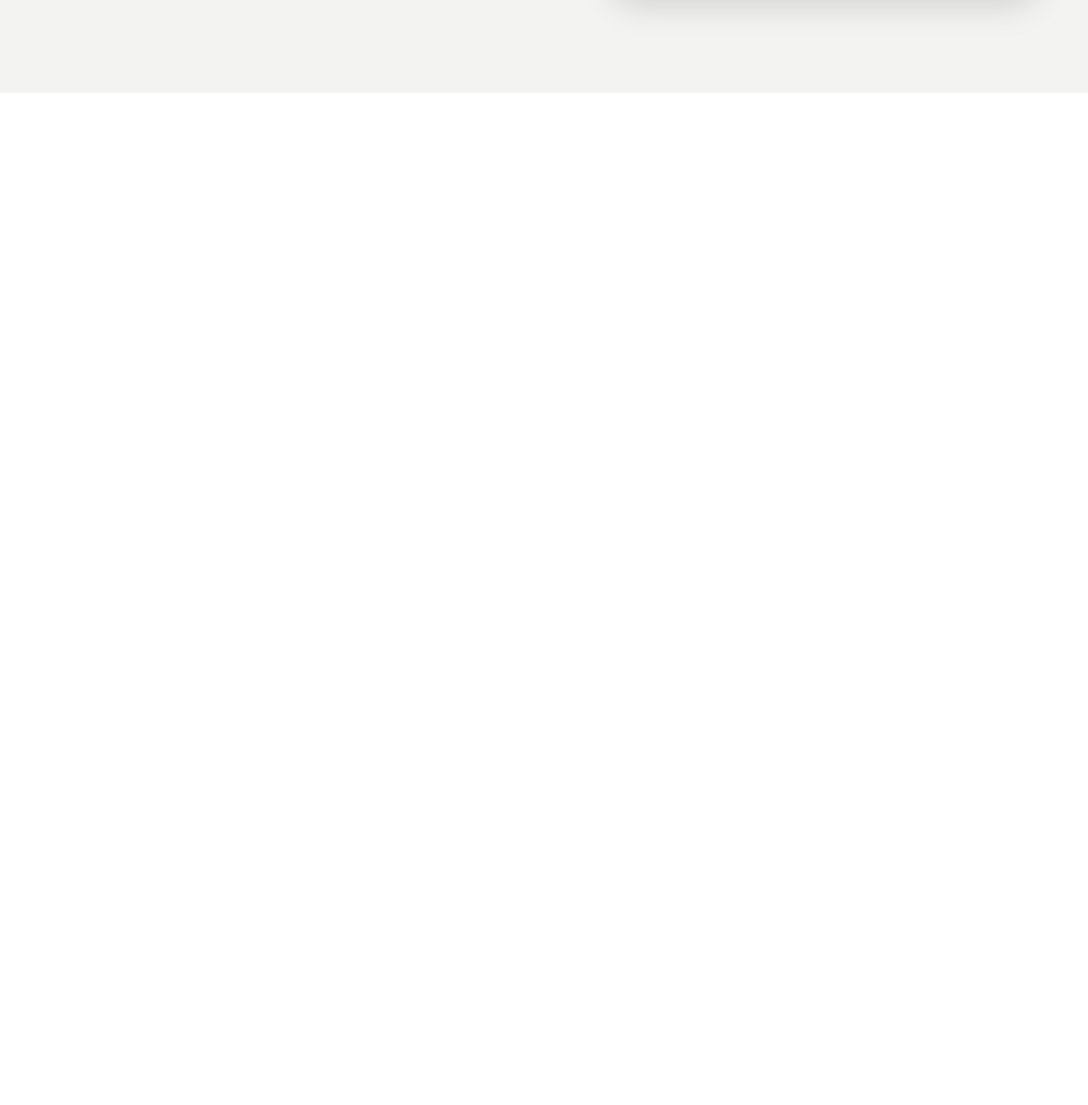
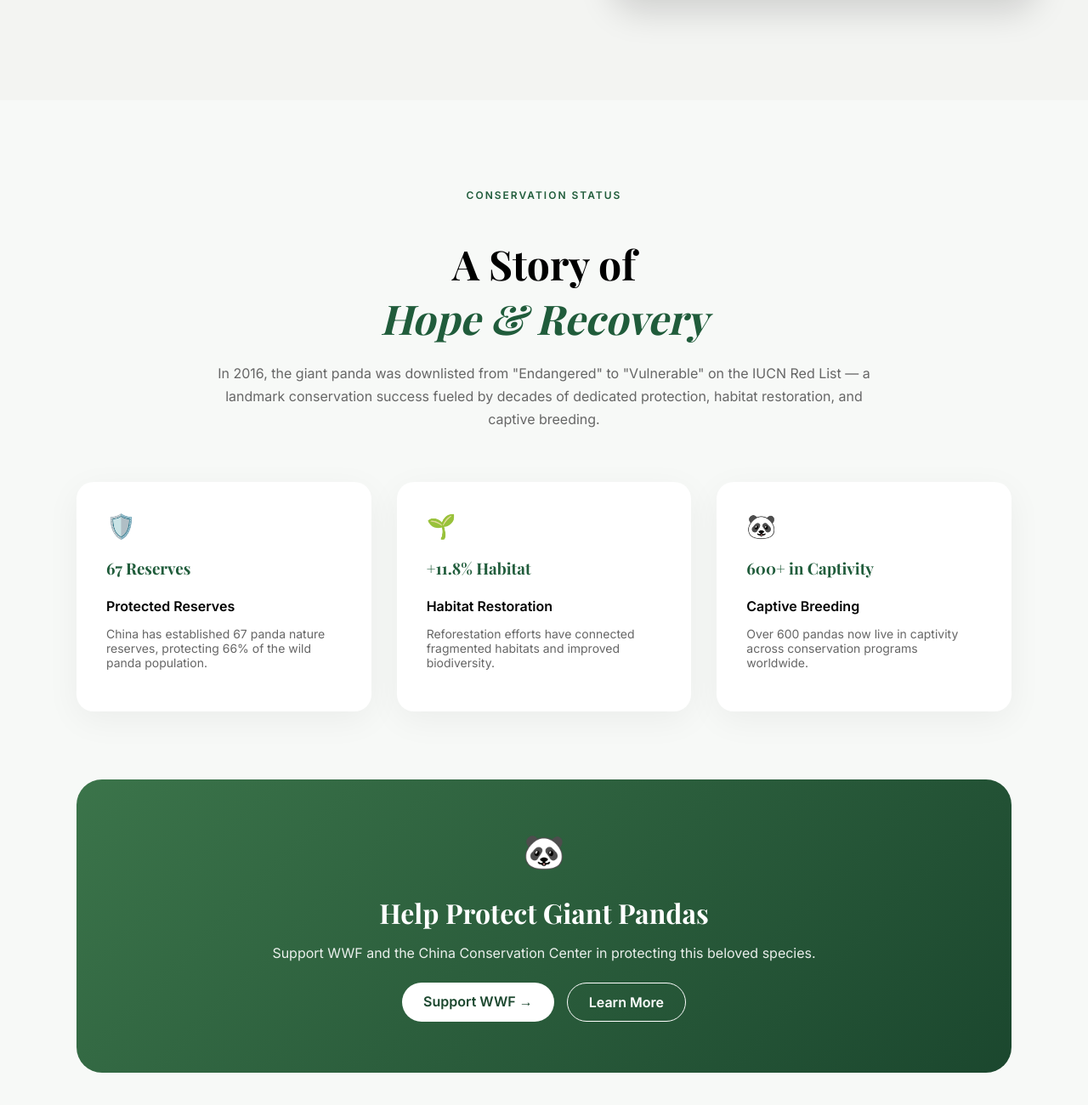
Before and after one commit to mohameddoumi10/Panda, a plain HTML site: page index.html in a window 1280 px wide. Shown: the part 3270-4570 px from the top of the page at 85% size. Before the commit the page ends 3379 px from the top, so only its background shows below. Drawn offline with nearby package versions, Linux system fonts and the light colour scheme; a web font is replaced by a local one.

Commit message:
conservation status Section

```diff
--- a/index.html
+++ b/index.html
@@ -6,6 +6,11 @@
     <meta name="viewport" content="width=device-width, initial-scale=1.0">
     <link rel="stylesheet" href="style.css">
     <title>The giant panda</title>
+    <link rel="preconnect" href="https://fonts.googleapis.com">
+    <link rel="preconnect" href="https://fonts.gstatic.com" crossorigin>
+    <link
+        href="https://fonts.googleapis.com/css2?family=Playfair+Display:ital,wght@0,600;0,700;1,600;1,700&family=Inter:wght@400;500;600;700&display=swap"
+        rel="stylesheet">
 </head>
 
 <body>
@@ -181,5 +186,78 @@
             </div>
         </div>
     </div>
+    <!-- maya -->
+    <div class="conservation-section">
+        <div class="conservation-container">
+
+            <!-- Header -->
+            <div class="conservation-header">
+                <span class="conservation-subtitle">CONSERVATION STATUS</span>
+
+                <h2 class="conservation-title">
+                    A Story of <br>
+                    <span class="conservation-highlight">Hope & Recovery</span>
+                </h2>
+
+                <p class="conservation-description">
+                    In 2016, the giant panda was downlisted from "Endangered" to "Vulnerable" on the IUCN Red List — a
+                    landmark conservation success fueled by decades of dedicated protection, habitat restoration, and
+                    captive breeding.
+                </p>
+            </div>
+
+            <!-- Cards -->
+            <div class="conservation-grid">
+
+                <div class="conservation-card">
+                    <div class="conservation-icon">🛡️</div>
+                    <h3 class="conservation-stat">67 Reserves</h3>
+                    <h4 class="conservation-card-title">Protected Reserves</h4>
+                    <p class="conservation-text">
+                        China has established 67 panda nature reserves, protecting 66% of the wild panda population.
+                    </p>
+                </div>
+
+                <div class="conservation-card">
+                    <div class="conservation-icon">🌱</div>
+                    <h3 class="conservation-stat">+11.8% Habitat</h3>
+                    <h4 class="conservation-card-title">Habitat Restoration</h4>
+                    <p class="conservation-text">
+                        Reforestation efforts have connected fragmented habitats and improved biodiversity.
+                    </p>
+                </div>
+
+                <div class="conservation-card">
+                    <div class="conservation-icon">🐼</div>
+                    <h3 class="conservation-stat">600+ in Captivity</h3>
+                    <h4 class="conservation-card-title">Captive Breeding</h4>
+                    <p class="conservation-text">
+                        Over 600 pandas now live in captivity across conservation programs worldwide.
+                    </p>
+                </div>
+
+            </div>
+
+            <!-- CTA -->
+            <div class="conservation-cta">
+                <div class="conservation-cta-icon">🐼</div>
+
+                <h2 class="conservation-cta-title">
+                    Help Protect Giant Pandas
+                </h2>
+
+                <p class="conservation-cta-text">
+                    Support WWF and the China Conservation Center in protecting this beloved species.
+                </p>
+
+                <div class="conservation-buttons">
+                    <a href="#" class="conservation-btn primary-btn">Support WWF →</a>
+                    <a href="#" class="conservation-btn secondary-btn">Learn More</a>
+                </div>
+            </div>
+
+        </div>
+    </div>
 </body>
+
 </html>
--- a/style.css
+++ b/style.css
@@ -445,3 +445,149 @@ h1 span {
         height: auto;
     }
 }
+/* SECTION */
+.conservation-section {
+    padding: 100px 0;
+    background: #f7f9f7;
+}
+
+/* CONTAINER */
+.conservation-container {
+    max-width: 1100px;
+    margin: auto;
+    padding: 0 24px;
+}
+
+/* HEADER */
+.conservation-header {
+    text-align: center;
+    max-width: 800px;
+    margin: 0 auto 60px;
+}
+
+.conservation-subtitle {
+    font-size: 12px;
+    letter-spacing: 2px;
+    color: #205c3b;
+    margin-bottom: 15px;
+    font-weight: 600;
+}
+
+.conservation-title {
+    font-family: 'Playfair Display', serif;
+    font-size: 48px;
+    margin-bottom: 20px;
+}
+
+.conservation-highlight {
+    color: #205c3b;
+    font-style: italic;
+}
+
+.conservation-description {
+    color: #666;
+    line-height: 1.7;
+}
+
+/* GRID */
+.conservation-grid {
+    display: grid;
+    grid-template-columns: repeat(3, 1fr);
+    gap: 30px;
+    margin-bottom: 80px;
+}
+
+/* CARD */
+.conservation-card {
+    background: white;
+    padding: 35px;
+    border-radius: 20px;
+    box-shadow: 0 10px 40px rgba(0,0,0,0.05);
+    transition: 0.3s;
+}
+
+.conservation-card:hover {
+    transform: translateY(-5px);
+}
+
+/* CARD CONTENT */
+.conservation-icon {
+    font-size: 28px;
+    margin-bottom: 20px;
+}
+
+.conservation-stat {
+    font-family: 'Playfair Display', serif;
+    color: #205c3b;
+    margin-bottom: 8px;
+}
+
+.conservation-card-title {
+    font-weight: 600;
+    margin-bottom: 10px;
+}
+
+.conservation-text {
+    color: #666;
+    font-size: 14px;
+}
+
+/* CTA */
+.conservation-cta {
+    background: linear-gradient(135deg, #3b744a, #1b472e);
+    padding: 60px 30px;
+    border-radius: 30px;
+    text-align: center;
+    color: white;
+}
+
+.conservation-cta-icon {
+    font-size: 40px;
+    margin-bottom: 10px;
+}
+
+.conservation-cta-title {
+    font-family: 'Playfair Display', serif;
+    font-size: 32px;
+    margin-bottom: 15px;
+}
+
+.conservation-cta-text {
+    margin-bottom: 25px;
+    color: rgba(255,255,255,0.9);
+}
+
+/* BUTTONS */
+.conservation-buttons {
+    display: flex;
+    justify-content: center;
+    gap: 15px;
+}
+
+.conservation-btn {
+    padding: 12px 25px;
+    border-radius: 30px;
+    text-decoration: none;
+    font-weight: 600;
+}
+
+.primary-btn {
+    background: white;
+    color: #1b472e;
+}
+
+.secondary-btn {
+    border: 1px solid white;
+    color: white;
+}
+
+/* RESPONSIVE */
+@media (max-width: 900px) {
+    .conservation-grid {
+        grid-template-columns: 1fr;
+    }
+
+    .conservation-title {
+        font-size: 36px;
+    }
+}
```
